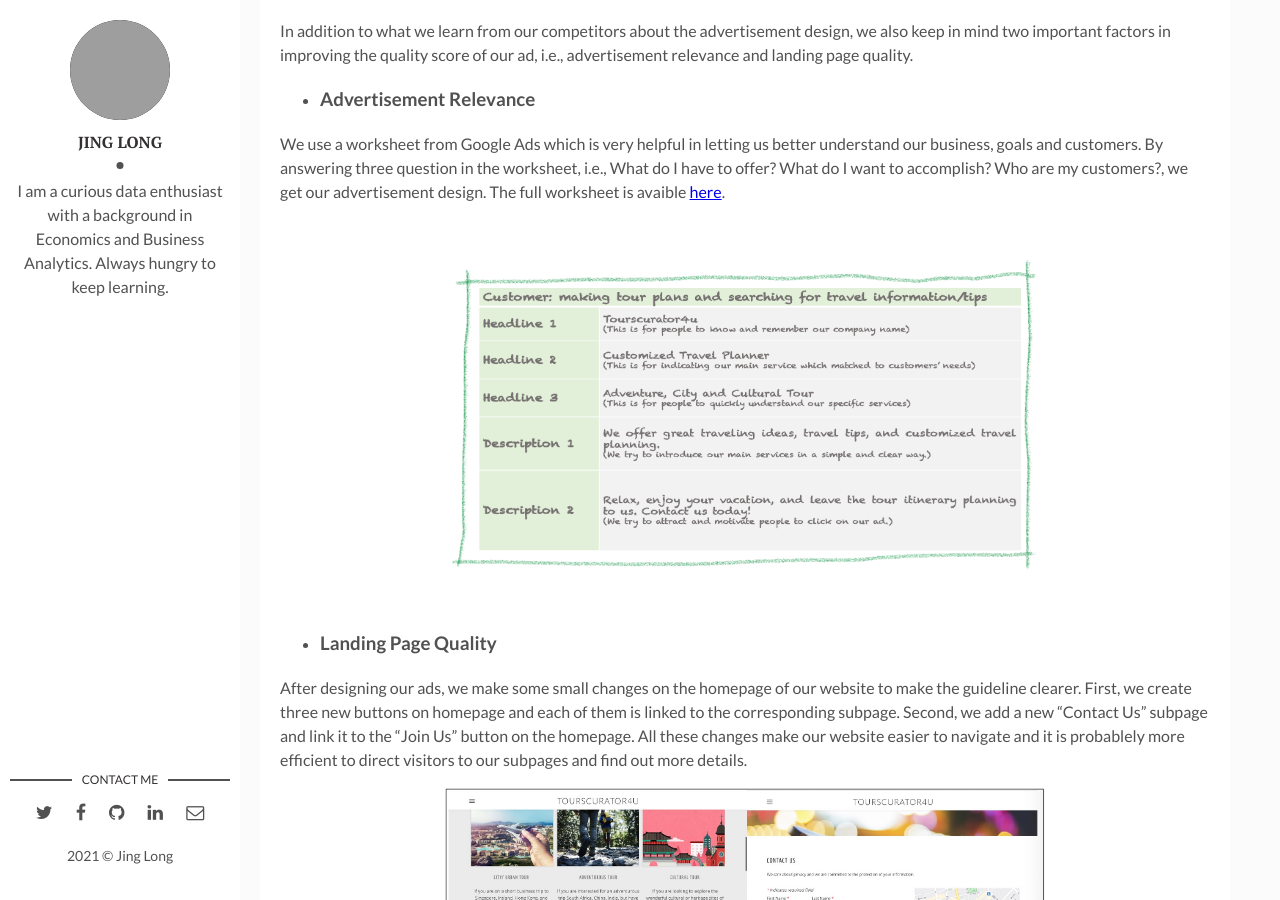
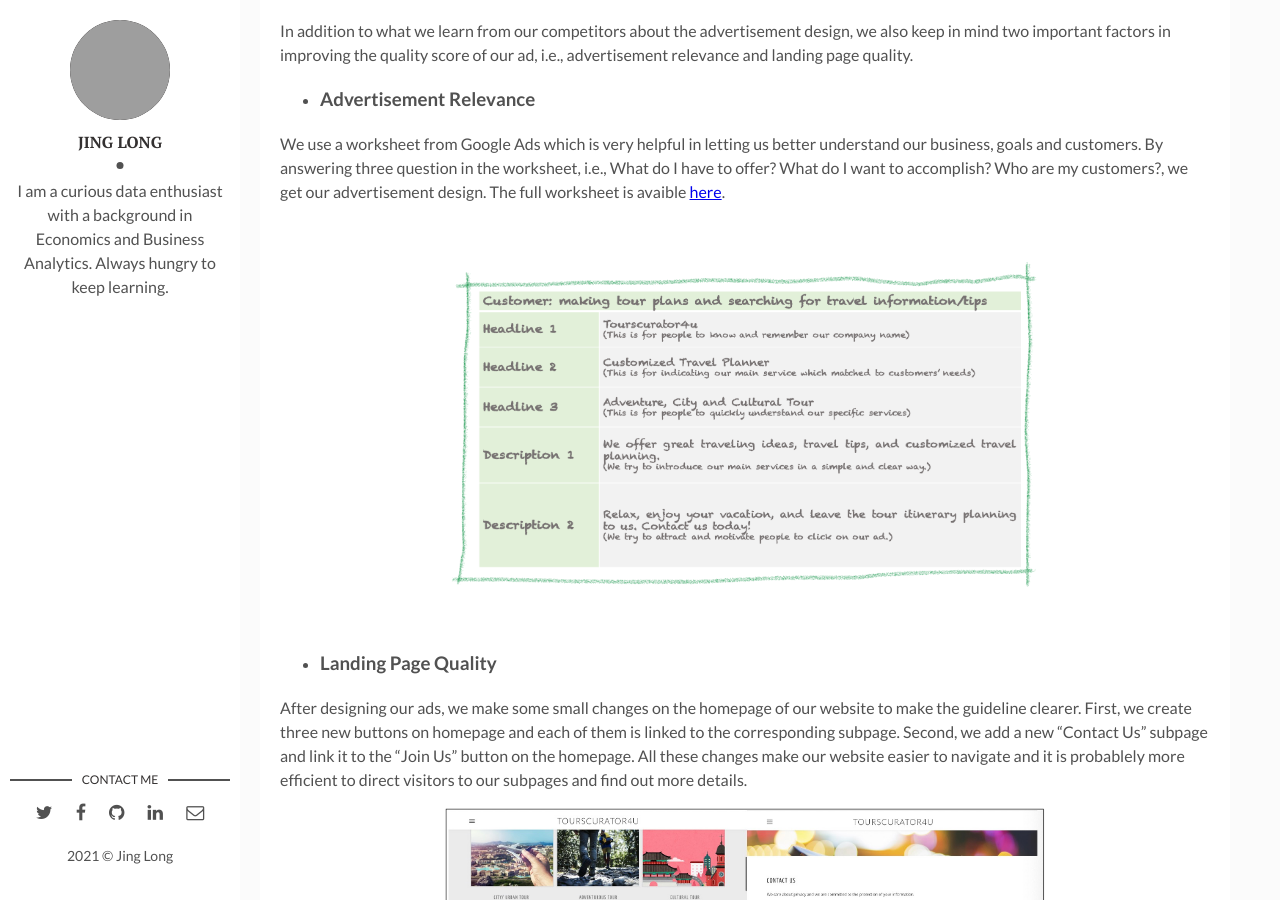
Before and after one commit to jing042323/jing-long, a Jekyll site: the page built from _posts/2021-10-07-google_ads.markdown, in a window 1280 px wide and 900 px high, scrolled down 5645 px. Built offline with Jekyll 4.4.1, drawn with Linux system fonts in a browser that asks for light colours; comment, search, counter and statistics services are not loaded; grey boxes are pictures that could not be loaded.

Commit message:
update ads

```diff
--- a/_posts/2021-10-07-google_ads.markdown
+++ b/_posts/2021-10-07-google_ads.markdown
@@ -142,7 +142,7 @@
 We use a worksheet from Google Ads which is very helpful in letting us better understand our business, goals and customers. By answering three question in the worksheet, i.e., What do I have to offer? What do I want to accomplish? Who are my customers?, we get our advertisement design. The full worksheet is avaible [here](https://github.com/jing042323/Case-Study/blob/main/Google_Ads/Appendix%201.pdf).
 
 <p align="center">
-<img src="{{site.baseurl}}/assets/img/Google_Ads/ads_design.png" height="390" width="600" />
+<img src="{{site.baseurl}}/assets/img/Google_Ads/ads_design.png" height="410" width="600" />
 </p>
 
 - ### Landing Page Quality
```
